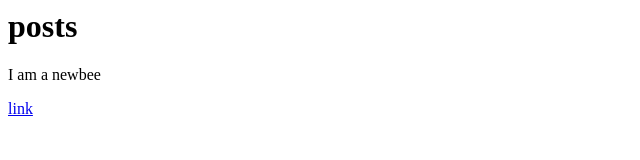
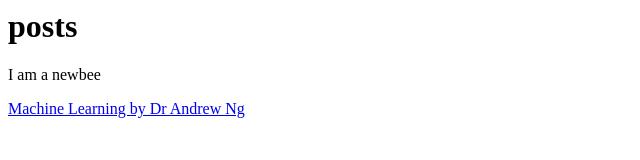
Before and after one commit to Buraira/buraira.github.io, a plain HTML site: page index.html in a window 1280 px wide. Shown: the whole page, without its empty margins (0-640 px from the left). Drawn offline with Linux system fonts and the light colour scheme.

Commit message:
updated index link

```diff
--- a/index.html
+++ b/index.html
@@ -8,5 +8,5 @@
     <body>
 <h1></b>posts</h1>
 <p> I am a newbee </p>
-<a href = "/home/heisenberg/Codes/buraira.github.io/_posts/11-11-17.html">link</a></body>
+<a href = "/Machine_Learning.html">Machine Learning by Dr Andrew Ng</a></body>
 </html>
```
